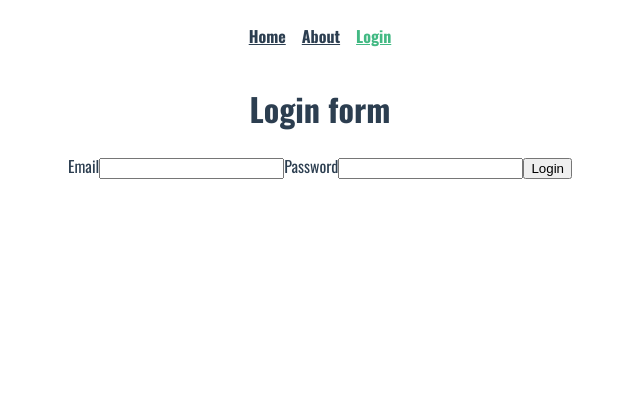
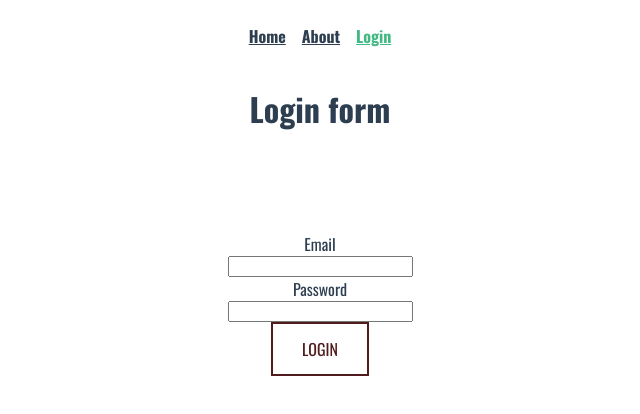
Before and after one commit to alexandrucracea/TIC-PROJECT, a Vue app in the folder front/: page /login in a window 1280 px wide. Shown: the top 414 px of the page, without its empty margins (320-960 px from the left). Built offline with nearby package versions, Linux system fonts and the light colour scheme.

Commit message:
Commit terminare faza1Back

```diff
--- a/front/src/components/LogoutButton.vue
+++ b/front/src/components/LogoutButton.vue
@@ -4,10 +4,11 @@
 
 <script>
 export default {
+  name: "LogoutButton",
+  emits: ["logout"], //ii spune componentei ca primeste o functie de la parinte pe care poate sa o execute
   methods: {
     logout() {
-      this.$store.dispatch("logout");
-      this.$router.replace("/login");
+      this.$emit("logout");
     },
   },
 };
--- a/front/src/components/TheHeader.vue
+++ b/front/src/components/TheHeader.vue
@@ -6,9 +6,7 @@
     <button>
       <router-link to="/about">About</router-link>
     </button>
-    <button v-if="isAuthenticated">
-      <logout-button></logout-button>
-    </button>
+    <logout-button v-if="isAuthenticated" @logout="logout"></logout-button>
     <button v-else>
       <router-link to="/login">Login</router-link>
     </button>
@@ -18,12 +16,28 @@
 import LogoutButton from "./LogoutButton.vue";
 
 export default {
+  name: "TheHeader",
+  data() {
+    return {
+      isLoggenIn: false,
+    };
+  },
   components: {
     LogoutButton,
   },
   computed: {
     isAuthenticated() {
-      return this.$store.getters.isAuthenticated;
+      return this.isLoggenIn || this.$store.getters.token !== null;
+    },
+  },
+  created() {
+    this.isLoggenIn = this.$store.getters.isAuthenticated;
+  },
+  methods: {
+    logout() {
+      this.isLoggenIn = false;
+      this.$store.dispatch("logout");
+      this.$store.replace("/login");
     },
   },
 };
--- a/front/src/router/index.js
+++ b/front/src/router/index.js
@@ -2,6 +2,8 @@ import { createRouter, createWebHistory } from "vue-router";
 import HomeView from "../views/HomeView.vue";
 import LoginView from "../views/LoginView.vue";
 import ArticleInfo from "../views/Articles/ArticleInfo.vue";
+import ArticleEdit from "../views/Articles/ArticleEdit.vue";
+import AddArticleView from "../views/Articles/AddArticleView.vue";
 
 const routes = [
   {
@@ -16,14 +18,25 @@ const routes = [
     props: true,
   },
   {
+    path: "/articles/:id/edit",
+    name: "article-edit",
+    component: ArticleEdit,
+    props: true,
+  },
+  {
     path: "/about",
     name: "about",
-    component: () => import("../views/AboutView.vue"),
+    component: () => import("../views/AboutView.vue"), //pt optimizare daca dorim sa o folosim
   },
   {
     path: "/login",
     name: "login",
     component: LoginView,
+  },
+  {
+    path: "/add-article",
+    name: "add-article",
+    component: AddArticleView,
   },
 ];
 
--- a/front/src/store/index.js
+++ b/front/src/store/index.js
@@ -21,10 +21,16 @@ export default createStore({
       return state.userId;
     },
     isAuthenticated(state) {
-      return state.token !== null;
+      return state.token !== null || localStorage.getItem("token") !== null;
     },
     getArticles(state) {
       return state.articles;
+    },
+    isAdmin(state) {
+      return (
+        state.email === "alexandru.cracea29@email.com" ||
+        localStorage.getItem("email") === "alexandru.cracea29@email.com"
+      );
     },
   },
   mutations: {
@@ -74,11 +80,19 @@ export default createStore({
       );
       commit("setArticles", articles.data);
     },
-    async loadArticle(_, id) {
+    async deleteArticle({ commit }, id) {
+      await axios.delete(
+        `${process.env.VUE_APP_API_URL}/admin/articles/${id}`,
+        {
+          headers: {
+            authorization: `Bearer ${localStorage.getItem("token")}`,
+          },
+        }
+      );
       const articles = await axios.get(
-        `${process.env.VUE_APP_API_URL}/articles/${id}`
+        `${process.env.VUE_APP_API_URL}/articles`
       );
-      return articles?.data || {};
+      commit("setArticles", articles.data);
     },
   },
   modules: {},
--- a/front/src/views/Articles/ArticleInfo.vue
+++ b/front/src/views/Articles/ArticleInfo.vue
@@ -1,4 +1,5 @@
 <template>
+  <div>
     <div>
       <h1>Article General Information</h1>
       <div>
@@ -13,9 +14,15 @@
         <p>{{ price }}</p>
       </div>
     </div>
+    <div>
+      <button @click="handleEdit">Edit</button>
+    </div>
+  </div>
 </template>
 
 <script>
+import axios from "axios";
+
 export default {
   name: "ArticleGeneralInfo",
   props: {
@@ -57,7 +64,13 @@ export default {
   },
   methods: {
     async getArticle() {
-      this.article = await this.$store.dispatch("loadArticle", this.id);
+      const article = await axios.get(
+        `${process.env.VUE_APP_API_URL}/articles/${this.id}`
+      );
+      this.article = article?.data || {};
+    },
+    handleEdit() {
+      this.$router.push("/articles/" + this.id + "/edit");
     },
   },
 };
--- a/front/src/views/HomeView.vue
+++ b/front/src/views/HomeView.vue
@@ -1,20 +1,39 @@
 <template>
   <main>
+    <p v-if="error !== null">{{ error }}</p>
     <h1>Articles</h1>
+    <div>
+      <div>
+        <router-link :to="'/add-article'">
+          <button>Add article</button>
+        </router-link>
+      </div>
       <ul>
         <li v-for="article in articles" :key="article.id">
+          <div>
             <router-link :to="'/articles/' + article.id">
               {{ article.name }}
             </router-link>
+          </div>
+          <div v-if="isAdmin">
+            <button @click="handleDelete(article.id)">Delete</button>
+          </div>
         </li>
       </ul>
+    </div>
   </main>
 </template>
 
 <script>
 export default {
   name: "HomeView",
+  data() {
+    return {
+      error: null,
+    };
+  },
   created() {
+    this.error = null;
     this.loadArticles();
   },
   computed: {
@@ -22,11 +41,22 @@ export default {
       console.log(this.$store.getters.getArticles);
       return this.$store.getters.getArticles;
     },
+    isAdmin() {
+      return this.$store.getters.isAdmin;
+    },
   },
   methods: {
     async loadArticles() {
       await this.$store.dispatch("loadArticles");
     },
+    async handleDelete(articleId) {
+      this.error = null;
+      try {
+        await this.$store.dispatch("deleteArticle", articleId);
+      } catch (error) {
+        this.error = error.message;
+      }
+    },
   },
 };
 </script>
--- a/front/src/views/LoginView.vue
+++ b/front/src/views/LoginView.vue
@@ -1,7 +1,8 @@
 <template>
   <div>
     <h1>Login form</h1>
-    <form @submit.prevent="login">
+    <div class="flexContainer">
+      <form @submit.prevent="login" class="flex-container">
         <label for="email">Email</label>
         <input type="email" id="email" v-model.trim="email" />
         <span v-if="emailError" class="error">{{ emailError }}</span>
@@ -11,6 +12,7 @@
         <button type="submit">Login</button>
         <span v-if="loginError" class="error">{{ loginError }}</span>
       </form>
+    </div>
   </div>
 </template>
 
@@ -92,4 +94,50 @@ export default {
 .error {
   color: red;
 }
+button {
+  padding: 0.8em 1.8em;
+  border: 2px solid #501b1d;
+  position: relative;
+  overflow: hidden;
+  background-color: transparent;
+  text-align: center;
+  text-transform: uppercase;
+  font-size: 16px;
+  transition: 0.3s;
+  z-index: 1;
+  font-family: inherit;
+  color: #501b1d;
+}
+
+button::before {
+  content: "";
+  width: 0;
+  height: 300%;
+  position: absolute;
+  top: 50%;
+  left: 50%;
+  transform: translate(-50%, -50%) rotate(45deg);
+  background: #501b1d;
+  transition: 0.5s ease;
+  display: block;
+  z-index: -1;
+}
+
+button:hover::before {
+  width: 105%;
+}
+
+button:hover {
+  color: #efeff0;
+}
+.flex-container {
+  display: flex;
+  flex-direction: column;
+  justify-content: center;
+  align-items: center;
+  height: 300px;
+  /* background-color: red; */
+  margin: auto;
+  width: 50%;
+}
 </style>
```
Also changed, not shown: 2 other files (tests, documents, lock files or other folders). Lines whose indentation alone changed are shown as unchanged.
